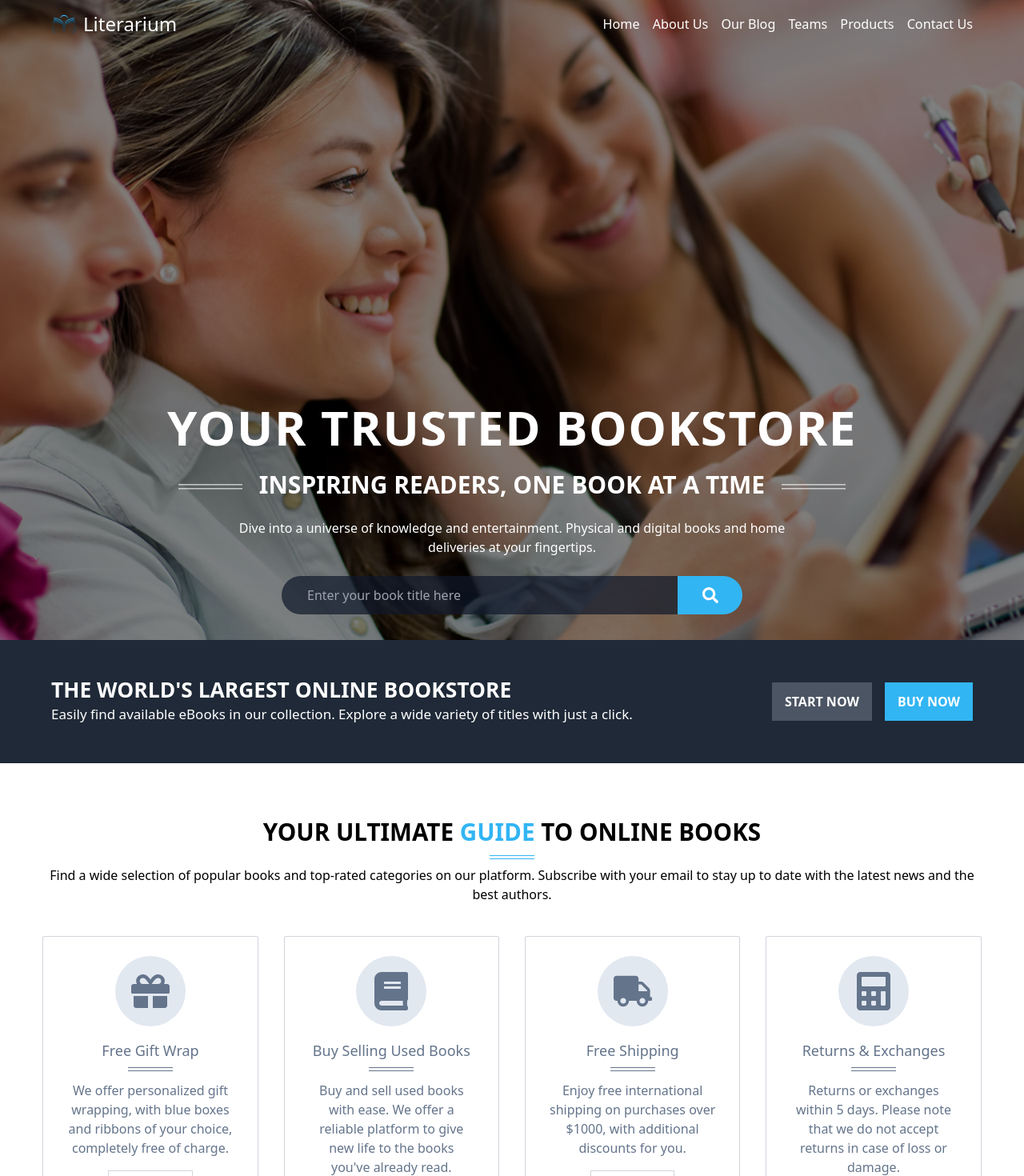
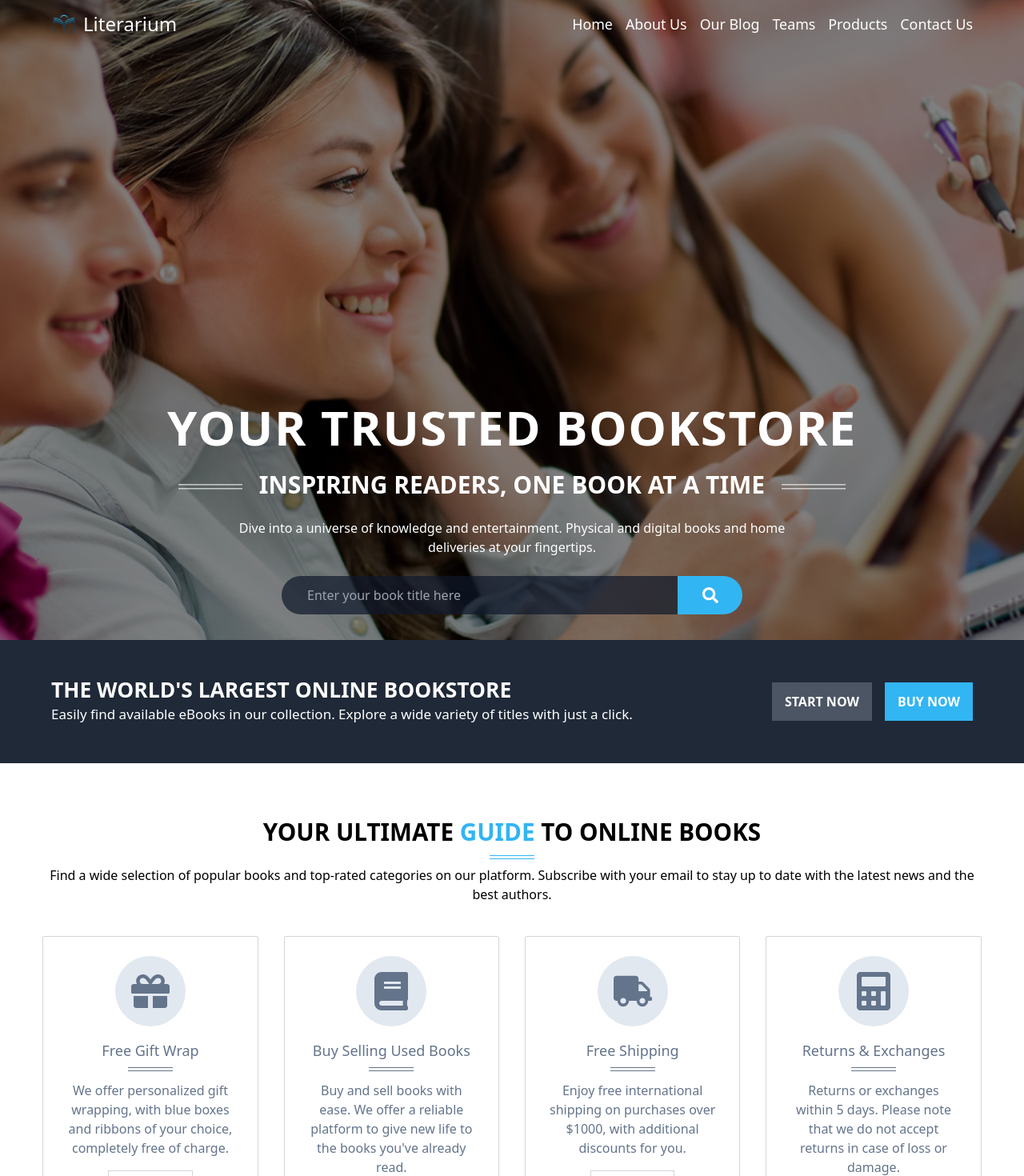
Before and after one commit to emmanuel-cruz-dev/literarium, a React (Vite) app: page / in a window 1280 px wide. Shown: the top 1470 px of the page at 80% size. Built offline with nearby package versions, Linux system fonts and the light colour scheme.

Commit message:
react router dom instalado

```diff
--- a/package.json
+++ b/package.json
@@ -10,9 +10,11 @@
     "preview": "vite preview"
   },
   "dependencies": {
+    "@types/react-router-dom": "^5.3.3",
     "react": "^18.3.1",
     "react-dom": "^18.3.1",
     "react-icons": "^5.4.0",
+    "react-router-dom": "^7.1.1",
     "swiper": "^11.1.15"
   },
   "devDependencies": {
--- a/src/components/MainCards.tsx
+++ b/src/components/MainCards.tsx
@@ -21,7 +21,7 @@ const cardItems: CardArticleProps[] = [
     icon: <FaBook />,
     title: "Buy Selling Used Books",
     description:
-      "Buy and sell used books with ease. We offer a reliable platform to give new life to the books you've already read.",
+      "Buy and sell books with ease. We offer a reliable platform to give new life to the books you've already read.",
   },
   {
     id: 3,
--- a/src/styles/App.css
+++ b/src/styles/App.css
@@ -118,7 +118,7 @@ body {
 
 .header__list-container li {
   position: relative;
-  /* height: 3rem; */
+  font-size: 1.1em;
 }
 
 .header__list-container li a {
```
Also changed, not shown: 1 other file (tests, documents, lock files or other folders).
